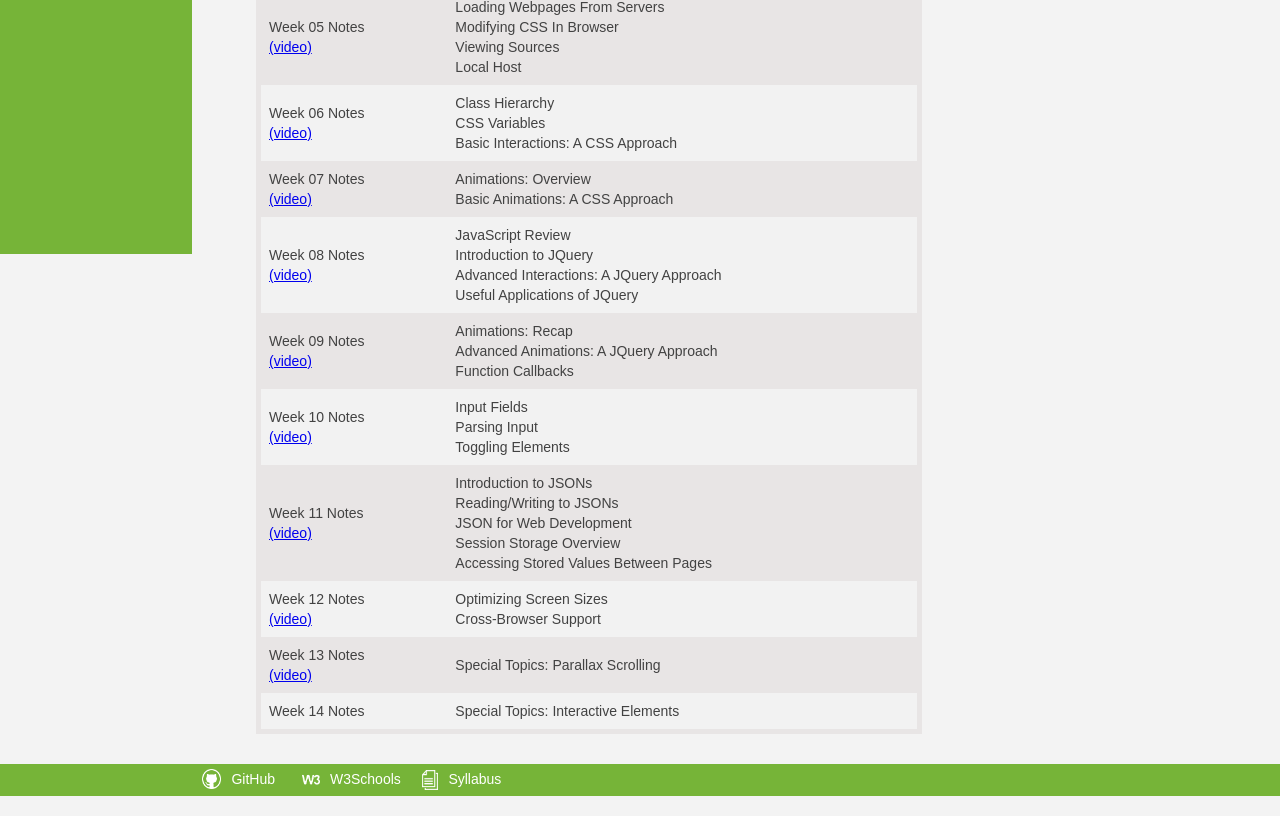
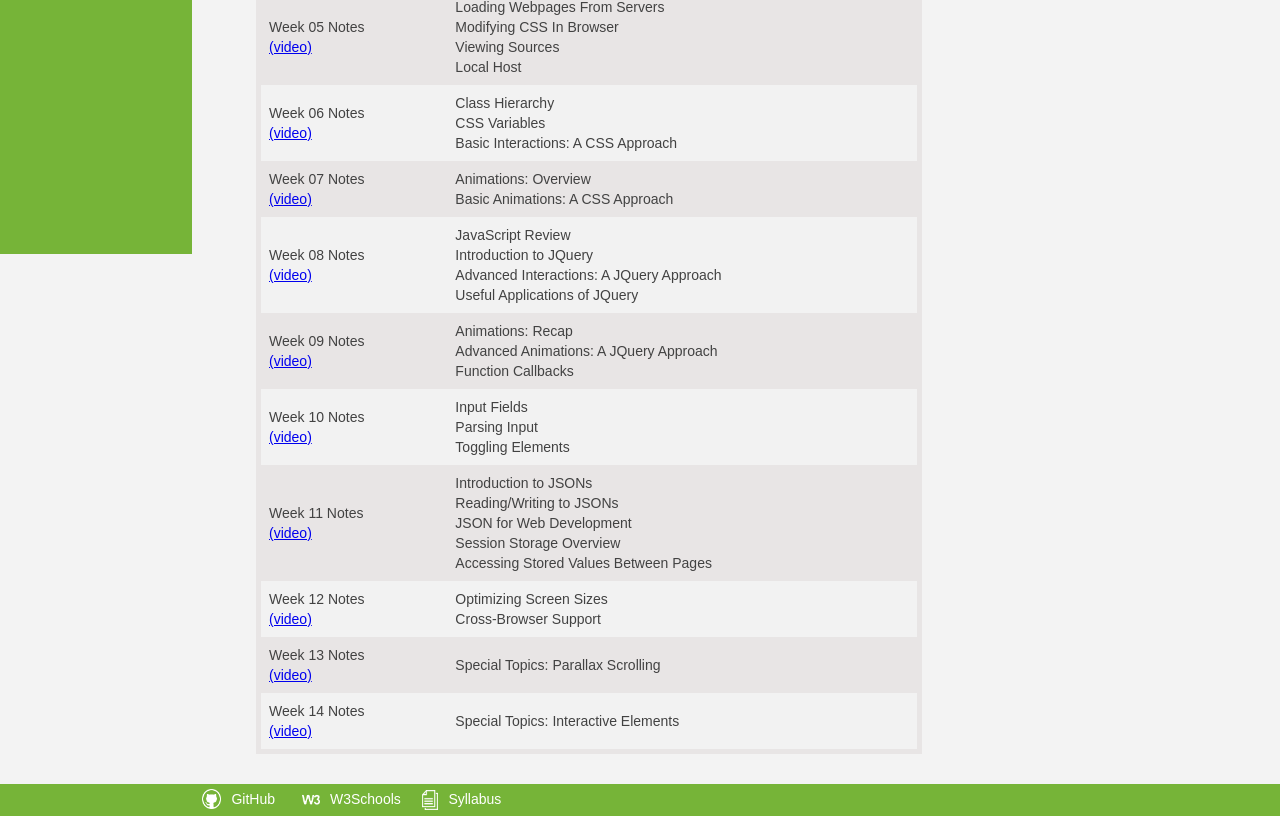
Before and after one commit to cardadfar/stuco_webdev_website, a plain HTML site: page calendar.html in a window 1280 px wide. Shown: the part 546-1362 px from the top of the page. Drawn offline with nearby package versions, Linux system fonts and the light colour scheme.

Commit message:
Update calendar.html

```diff
--- a/calendar.html
+++ b/calendar.html
@@ -120,7 +120,8 @@
 			    <td>Special Topics: Parallax Scrolling</td>
 			  </tr>
 			  <tr>
-			    <td> <div class='lecture' id='week-14'>Week 14 Notes</div></td>
+			    <td>
+				<div class='lecture' id='week-14'>Week 14 Notes</div> <a href="https://www.youtube.com/watch?v=3EvhfKIxTV8">(video)</a> </td>
 			    <td>Special Topics: Interactive Elements</td>
 			  </tr>
 			</tbody>
```
